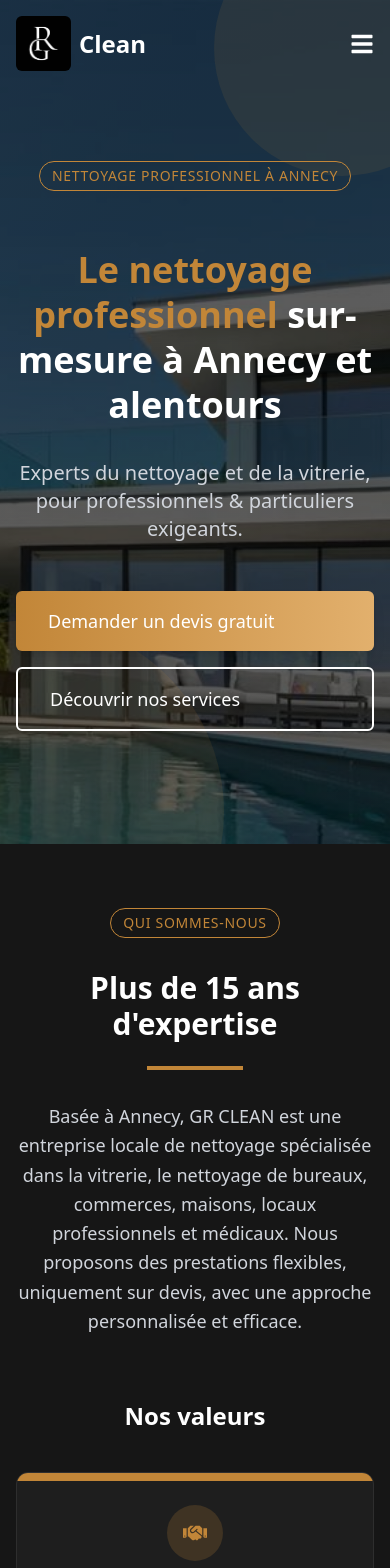
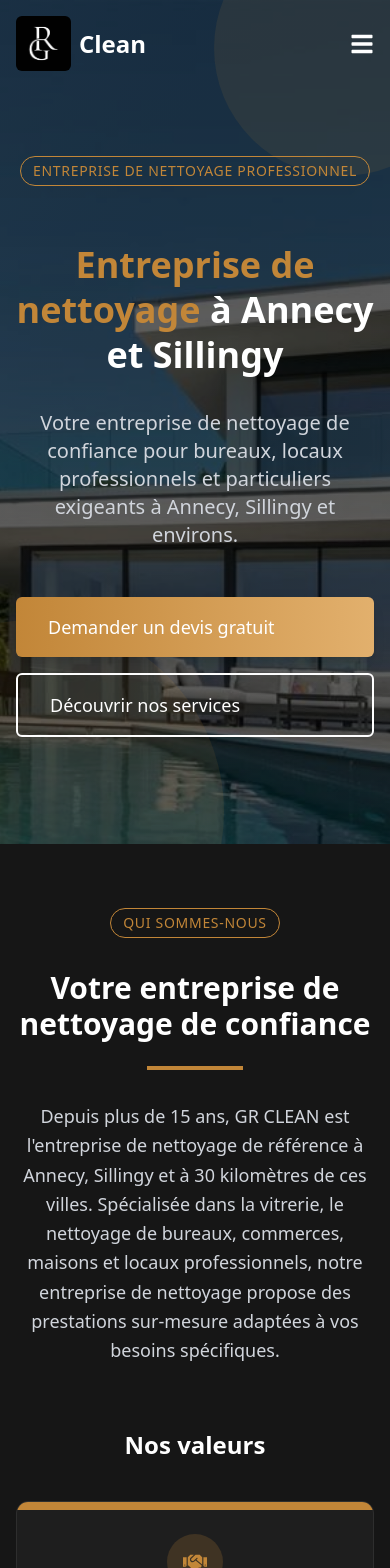
Before and after one commit to flowxt/gr-clean, a Next.js app: page / in a window 390 px wide. Shown: the top 1568 px of the page. Built offline with nearby package versions, Linux system fonts and the light colour scheme.

Commit message:
refonte mot clé

```diff
--- a/src/app/layout.js
+++ b/src/app/layout.js
@@ -15,19 +15,27 @@ const lora = Lora({
 });
 
 export const metadata = {
-  title: "GR CLEAN - Nettoyage professionnel à Annecy",
+  title:
+    "GR CLEAN - Entreprise de nettoyage professionnel à Annecy et Sillingy",
   description:
-    "Experts du nettoyage et de la vitrerie pour professionnels et particuliers exigeants à Annecy et ses alentours. Plus de 15 ans d'expertise.",
+    "Entreprise de nettoyage professionnel à Annecy et Sillingy. Services de nettoyage pour entreprises, bureaux, locaux médicaux et particuliers. Plus de 15 ans d'expertise en Haute-Savoie.",
   metadataBase: new URL("https://www.gr-clean.fr"),
   keywords: [
-    "nettoyage",
+    "entreprise de nettoyage",
+    "nettoyage professionnel",
+    "entreprise de nettoyage Annecy",
+    "entreprise de nettoyage Sillingy",
+    "nettoyage bureaux Annecy",
+    "nettoyage locaux professionnels",
     "vitrerie",
     "entretien",
     "Annecy",
+    "Sillingy",
     "professionnel",
     "particulier",
-    "entreprise",
     "Haute-Savoie",
+    "nettoyage commercial",
+    "société de nettoyage",
   ],
   robots: {
     index: true,
@@ -44,9 +52,10 @@ export const metadata = {
     canonical: "/",
   },
   openGraph: {
-    title: "GR CLEAN - Nettoyage professionnel à Annecy",
+    title:
+      "GR CLEAN - Entreprise de nettoyage professionnel à Annecy et Sillingy",
     description:
-      "Experts du nettoyage et de la vitrerie pour professionnels et particuliers exigeants à Annecy et ses alentours.",
+      "Entreprise de nettoyage professionnel à Annecy et Sillingy. Services pour entreprises, bureaux et particuliers.",
     url: "https://www.gr-clean.fr",
     siteName: "GR CLEAN",
     locale: "fr_FR",
@@ -62,17 +71,94 @@ export const metadata = {
   },
   twitter: {
     card: "summary_large_image",
-    title: "GR CLEAN - Nettoyage professionnel à Annecy",
+    title:
+      "GR CLEAN - Entreprise de nettoyage professionnel à Annecy et Sillingy",
     description:
-      "Experts du nettoyage et de la vitrerie à Annecy et ses alentours.",
+      "Entreprise de nettoyage professionnel à Annecy et Sillingy. Services pour entreprises et particuliers.",
     images: ["/logo_GR.jpg"],
   },
 };
 
 export default function RootLayout({ children }) {
+  const jsonLd = {
+    "@context": "https://schema.org",
+    "@type": "LocalBusiness",
+    name: "GR CLEAN",
+    description:
+      "Entreprise de nettoyage professionnel à Annecy et Sillingy. Services pour bureaux, locaux commerciaux et particuliers.",
+    url: "https://www.gr-clean.fr",
+    telephone: "+33450230000",
+    address: {
+      "@type": "PostalAddress",
+      addressLocality: "Annecy",
+      addressRegion: "Haute-Savoie",
+      addressCountry: "FR",
+    },
+    geo: {
+      "@type": "GeoCoordinates",
+      latitude: "45.8992",
+      longitude: "6.1294",
+    },
+    serviceArea: {
+      "@type": "GeoCircle",
+      geoMidpoint: {
+        "@type": "GeoCoordinates",
+        latitude: "45.8992",
+        longitude: "6.1294",
+      },
+      geoRadius: "30000",
+    },
+    priceRange: "€€",
+    openingHours: "Mo-Fr 08:00-18:00",
+    areaServed: [
+      "Annecy",
+      "Sillingy",
+      "La Balme-de-Sillingy",
+      "Argonay",
+      "Poisy",
+      "Épagny",
+      "Rumilly",
+    ],
+    hasOfferCatalog: {
+      "@type": "OfferCatalog",
+      name: "Services de nettoyage",
+      itemListElement: [
+        {
+          "@type": "Offer",
+          itemOffered: {
+            "@type": "Service",
+            name: "Nettoyage de bureaux",
+            description:
+              "Entreprise de nettoyage pour bureaux et locaux professionnels",
+          },
+        },
+        {
+          "@type": "Offer",
+          itemOffered: {
+            "@type": "Service",
+            name: "Nettoyage commercial",
+            description: "Services de nettoyage pour commerces et showrooms",
+          },
+        },
+        {
+          "@type": "Offer",
+          itemOffered: {
+            "@type": "Service",
+            name: "Vitrerie professionnelle",
+            description: "Nettoyage de vitres et vitrines",
+          },
+        },
+      ],
+    },
+  };
+
   return (
     <html lang="fr" className="scroll-smooth">
       <head>
+        <script
+          type="application/ld+json"
+          dangerouslySetInnerHTML={{ __html: JSON.stringify(jsonLd) }}
+        />
         <link
           rel="apple-touch-icon"
           sizes="180x180"
--- a/src/components/AboutUs.jsx
+++ b/src/components/AboutUs.jsx
@@ -48,13 +48,12 @@ export default function AboutUs() {
           transition={{ duration: 0.8 }}
           viewport={{ once: true }}
         >
-          <h2 className="text-3xl md:text-5xl font-bold mb-6 text-white">Plus de 15 ans d'expertise</h2>
+          <h2 className="text-3xl md:text-5xl font-bold mb-6 text-white">Votre entreprise de nettoyage de confiance</h2>
           <div className="w-24 h-1 bg-[#C28638] mx-auto mb-8"></div>
           <p className="text-lg mb-8 text-gray-300 leading-relaxed">
-            Basée à Annecy, GR CLEAN est une entreprise locale de nettoyage spécialisée dans la vitrerie,
-            le nettoyage de bureaux, commerces, maisons, locaux professionnels et médicaux.
-            Nous proposons des prestations flexibles, uniquement sur devis,
-            avec une approche personnalisée et efficace.
+            Depuis plus de 15 ans, GR CLEAN est l'entreprise de nettoyage de référence à Annecy, Sillingy et à 30 kilomètres de ces villes.
+            Spécialisée dans la vitrerie, le nettoyage de bureaux, commerces, maisons et locaux professionnels,
+            notre entreprise de nettoyage propose des prestations sur-mesure adaptées à vos besoins spécifiques.
           </p>
         </motion.div>
 
--- a/src/components/Hero.jsx
+++ b/src/components/Hero.jsx
@@ -48,7 +48,7 @@ export default function Hero() {
             className="mb-8 text-center pt-12 sm:pt-0"
           >
             <span className="inline-block py-1 px-3 border border-[#C28638] text-[#C28638] text-sm tracking-wider uppercase rounded-full mb-6">
-              Nettoyage professionnel à Annecy
+              Entreprise de nettoyage professionnel
             </span>
           </motion.div>
 
@@ -58,7 +58,7 @@ export default function Hero() {
             animate={{ opacity: 1, y: 0 }}
             transition={{ duration: 0.8 }}
           >
-            <span className="text-[#C28638]">Le nettoyage professionnel</span> sur-mesure à Annecy et alentours
+            <span className="text-[#C28638]">Entreprise de nettoyage</span> à Annecy et Sillingy
           </motion.h1>
 
           <motion.p
@@ -67,7 +67,7 @@ export default function Hero() {
             animate={{ opacity: 1 }}
             transition={{ duration: 0.8, delay: 0.3 }}
           >
-            Experts du nettoyage et de la vitrerie, pour professionnels & particuliers exigeants.
+            Votre entreprise de nettoyage de confiance pour bureaux, locaux professionnels et particuliers exigeants à Annecy, Sillingy et environs.
           </motion.p>
 
           <motion.div
--- a/src/components/Services.jsx
+++ b/src/components/Services.jsx
@@ -8,7 +8,7 @@ export default function Services() {
       id: 'vitrerie',
       icon: <FaWindowMaximize className="text-[#C28638] text-4xl" />,
       title: 'Vitrerie – Nettoyage de vitres et vitrines',
-      description: "Fenêtres, baies vitrées, vérandas, verrières, vitrines de commerces… Nous intervenons pour le nettoyage en intérieur comme en extérieur (perche, échelle), à Annecy et jusqu'à 30 km alentours.",
+      description: "Notre entreprise de nettoyage intervient pour les vitres de vos locaux : fenêtres, baies vitrées, vérandas, verrières, vitrines commerciales. Service en intérieur et extérieur à Annecy, Sillingy et dans un rayon de 30 km.",
       features: [
         'Intervention ponctuelle ou régulière',
         'Locaux professionnels, boutiques, maisons, appartements',
@@ -19,9 +19,9 @@ export default function Services() {
       id: 'showroom',
       icon: <FaTools className="text-[#C28638] text-4xl" />,
       title: 'Nettoyage de Showroom',
-      description: "Gardez votre showroom impeccable pour accueillir vos clients dans les meilleures conditions. Notre équipe assure un nettoyage minutieux et régulier.",
+      description: "Votre entreprise de nettoyage spécialisée dans l'entretien de showrooms à Annecy et Sillingy. Nous maintenons vos espaces d'exposition impeccables pour accueillir vos clients dans les meilleures conditions.",
       features: [
-        'Entretien régulier',
+        'Entretien régulier par notre entreprise',
         'Nettoyage des surfaces d\'exposition',
         'Vitrines et présentoirs'
       ]
@@ -30,7 +30,7 @@ export default function Services() {
       id: 'bureaux',
       icon: <FaBuilding className="text-[#C28638] text-4xl" />,
       title: 'Entretien de bureaux et locaux professionnels',
-      description: "Pour offrir un espace de travail propre et sain à vos collaborateurs. Intervention régulière ou ponctuelle.",
+      description: "GR CLEAN, entreprise de nettoyage à Annecy et Sillingy, assure l'entretien de vos bureaux pour offrir un espace de travail propre et sain à vos collaborateurs.",
       features: [
         'Nettoyage des bureaux, open-spaces, salles de réunion',
         'Vidage des corbeilles, dépoussiérage, sols, sanitaires',
@@ -41,7 +41,7 @@ export default function Services() {
       id: 'medicaux',
       icon: <FaHospital className="text-[#C28638] text-4xl" />,
       title: 'Nettoyage de locaux médicaux & spécialisés',
-      description: "Respect rigoureux des normes d'hygiène.",
+      description: "Notre entreprise de nettoyage respecte rigoureusement les normes d'hygiène pour vos locaux médicaux à Annecy, Sillingy et environs.",
       features: [
         'Cabinets médicaux et dentaires',
         'Laboratoires',
@@ -52,7 +52,7 @@ export default function Services() {
       id: 'particuliers',
       icon: <FaHome className="text-[#C28638] text-4xl" />,
       title: 'Nettoyage chez les particuliers',
-      description: "GR CLEAN intervient chez les particuliers exclusivement pour le nettoyage de vitrerie, à Annecy et dans un rayon de 30 km.",
+      description: "GR CLEAN, entreprise de nettoyage, intervient chez les particuliers exclusivement pour le nettoyage de vitrerie, à Annecy, Sillingy et dans un rayon de 30 km.",
       features: [
         'Nettoyage ponctuel de vitres',
         'Fenêtres, baies vitrées, vérandas',
@@ -73,10 +73,10 @@ export default function Services() {
           transition={{ duration: 0.5 }}
           viewport={{ once: true }}
         >
-          <h2 className="text-3xl md:text-5xl font-bold mb-6 text-white">Nos prestations</h2>
+          <h2 className="text-3xl md:text-5xl font-bold mb-6 text-white">Services d'entreprise de nettoyage</h2>
           <div className="w-24 h-1 bg-[#C28638] mx-auto mb-8"></div>
           <p className="text-lg text-gray-300 max-w-3xl mx-auto">
-            Des solutions adaptées à tous vos besoins de nettoyage professionnel
+            GR CLEAN, votre entreprise de nettoyage à Annecy et Sillingy, propose des solutions adaptées à tous vos besoins professionnels
           </p>
         </motion.div>
 
```
